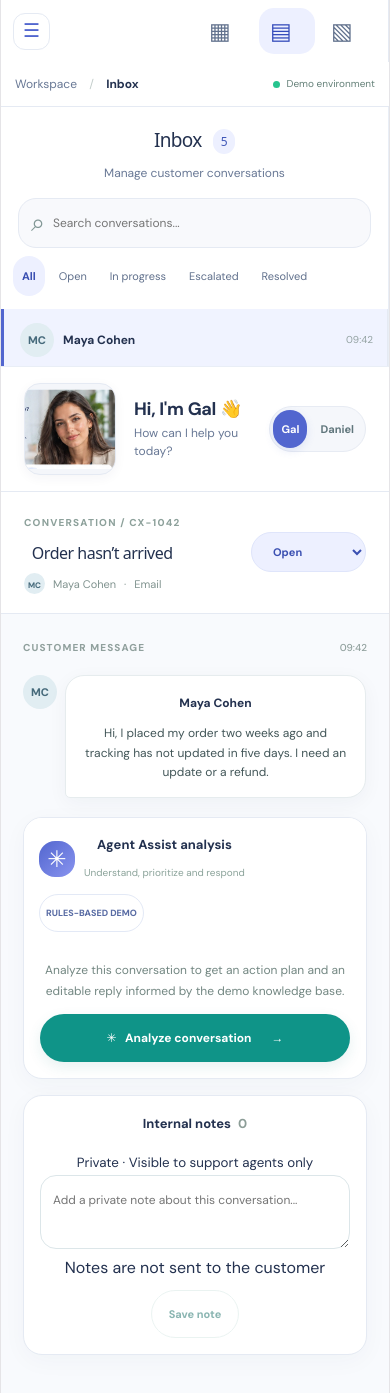
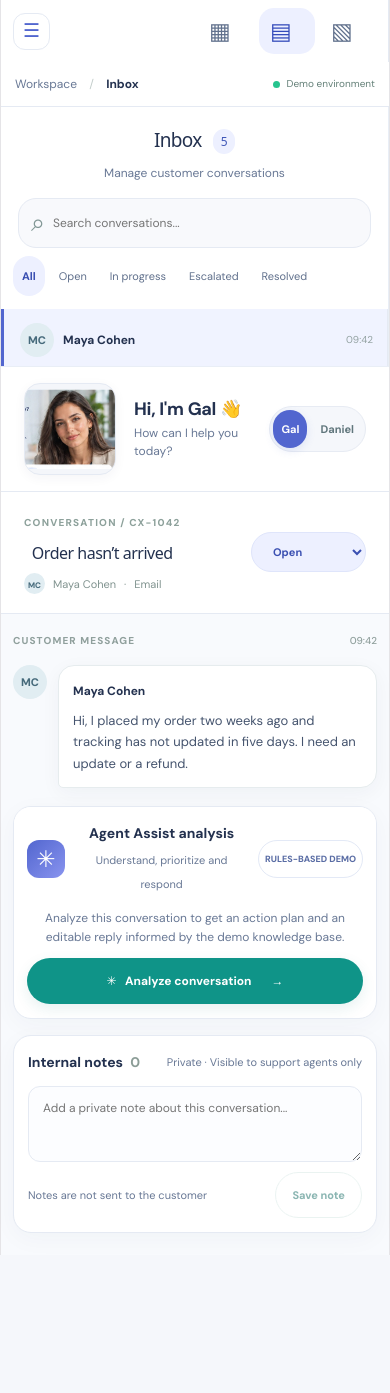
Before and after one commit to tamtam888/CX-Agent-Assist, a React (Vite) app: page / in a window 390 px wide. After the commit the page ends 1255 px from the top, so only its background shows below. Built offline with nearby package versions, Linux system fonts and the light colour scheme.

Commit message:
design: compact analysis card, left-align customer message, refine notes

```diff
--- a/src/App.css
+++ b/src/App.css
@@ -340,3 +340,42 @@ html,body,#root{min-height:100%;width:100%;margin:0}
  .cx-conversation>.cx-persona-banner .cx-persona-intro{flex:1 1 calc(100% - 110px)}
  .cx-conversation>.cx-persona-banner .cx-persona-switch{margin:0 0 0 auto}
 }
+
+
+/* Agent Assist workspace polish — compact analysis and readable messages */
+.cx-conversation-body{padding:20px 22px 28px}
+.cx-section-label{display:flex;justify-content:space-between;align-items:center;margin-bottom:12px}
+.cx-message{display:flex;align-items:flex-start;gap:11px;margin:0 0 18px}
+.cx-message>div{flex:1;max-width:100%;min-width:0;padding:15px 18px;border-radius:16px 16px 16px 5px}
+.cx-message>div strong{display:block;text-align:left;margin:0 0 7px;color:var(--cx-ink);font-size:12px}
+.cx-message>div p{text-align:left;margin:0;font-size:13px;line-height:1.65;color:#45546e;overflow-wrap:anywhere}
+.cx-ai-panel{border-radius:18px;overflow:hidden}
+.cx-ai-heading{display:flex;align-items:center;gap:12px;padding:17px 18px 9px;background:#fff}
+.cx-ai-heading>div{flex:1;min-width:0}
+.cx-ai-heading strong{font-size:14px;color:var(--cx-ink)}
+.cx-ai-heading small{display:block;margin-top:3px;font-size:11px;color:var(--cx-muted)}
+.cx-ai-icon{width:38px;height:38px;min-width:38px;border-radius:12px}
+.cx-demo-pill{flex-shrink:0;font-size:9px;white-space:nowrap}
+.cx-ai-description{margin:3px 18px 13px;padding:0;font-size:12px;line-height:1.55;color:var(--cx-muted)}
+.cx-ai-panel>.cx-primary{display:inline-flex;align-items:center;justify-content:center;gap:10px;width:auto;min-width:185px;margin:0 18px 17px;padding:11px 18px;font-size:12px}
+.cx-analysis{border-top:1px solid var(--cx-line);padding:18px}
+.cx-notes{margin:16px 0 0;padding:18px;border-radius:18px}
+.cx-notes-heading{display:flex;align-items:center;justify-content:space-between;gap:12px;flex-wrap:wrap;margin-bottom:12px}
+.cx-notes-heading h3{margin:0;font-size:14px;color:var(--cx-ink)}
+.cx-notes-heading small{color:var(--cx-muted);font-size:11px}
+.cx-notes textarea{display:block;width:100%;min-height:76px;padding:12px 14px;border:1px solid var(--cx-line);border-radius:12px;background:#fcfdff;color:var(--cx-ink);font-size:12px;line-height:1.55;resize:vertical}
+.cx-notes textarea:focus{outline:none;border-color:#8490df;box-shadow:0 0 0 3px #5266cf15}
+.cx-note-actions{display:flex;align-items:center;justify-content:space-between;gap:12px;margin-top:10px}
+.cx-note-actions span{font-size:11px;color:var(--cx-muted)}
+.cx-note-actions button{margin:0;padding:10px 16px}
+@media(max-width:590px){
+ .cx-conversation-body{padding:15px 12px 22px}
+ .cx-message>div{padding:13px 14px}
+ .cx-ai-heading{padding:14px 13px 8px;flex-wrap:wrap}
+ .cx-ai-description{margin:5px 13px 12px}
+ .cx-ai-panel>.cx-primary{width:calc(100% - 26px);margin:0 13px 14px}
+ .cx-demo-pill{margin-left:0}
+ .cx-notes{padding:14px}
+ .cx-note-actions{flex-wrap:wrap}
+ .cx-note-actions button{margin-left:auto}
+}
```
